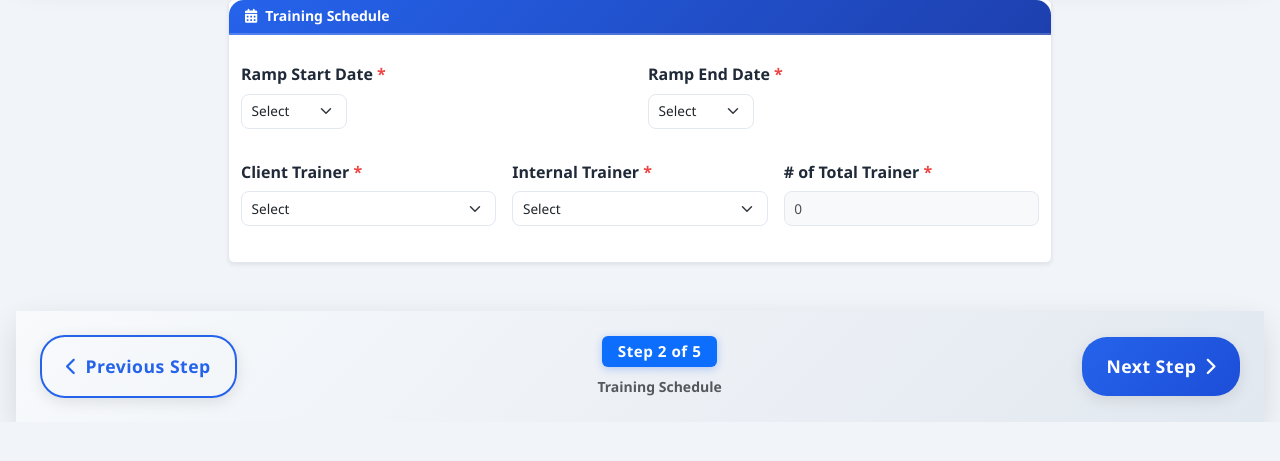
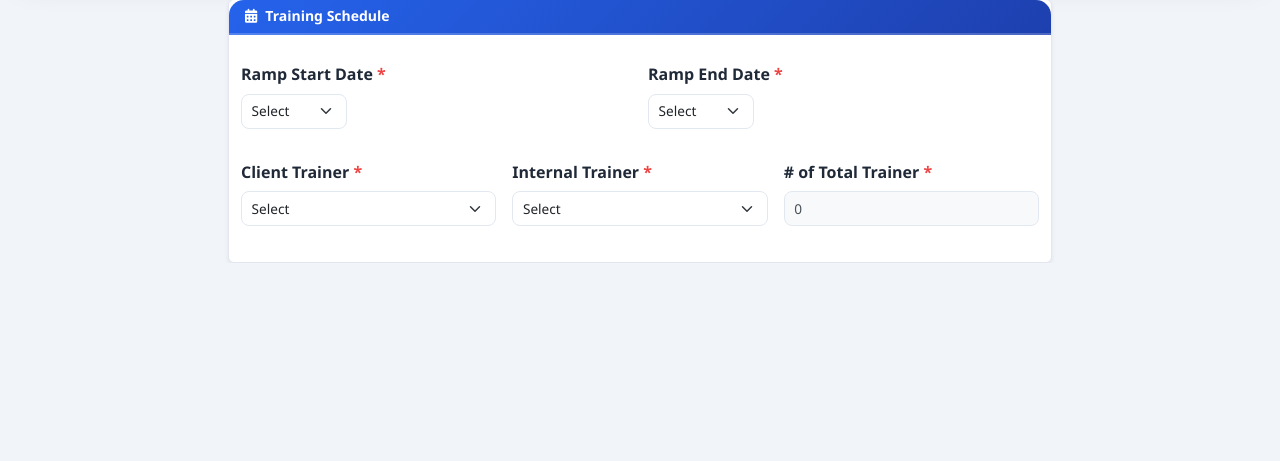
Before and after one commit to srikanth-vn81/Ramp-FormReviseddocker, a Flask app: page /ramp-form/step/2 in a window 1280 px wide. Shown: the part 143-604 px from the top of the page. Run offline with Flask 3, Linux system fonts and the light colour scheme.

Commit message:
Remove navigation controls from the form stepping interface
Removes the navigation control section (previous/next step buttons, step indicator) from the base step template, simplifying the form's user interface.

Replit-Commit-Author: Agent
Replit-Commit-Session-Id: 51c6753c-f79c-48db-9296-dc9696b1e227
Replit-Commit-Checkpoint-Type: full_checkpoint
Replit-Commit-Screenshot-Url: https://storage.googleapis.com/screenshot-production-us-central1/f8919e35-9627-440d-9d19-d1f1577be8db/51c6753c-f79c-48db-9296-dc9696b1e227/ASUgDkp

```diff
--- a/templates/base_step.html
+++ b/templates/base_step.html
@@ -123,45 +123,6 @@
 
                 {% block form_content %}{% endblock %}
 
-                <!-- Navigation Controls -->
-                <div class="row mt-5">
-                    <div class="col-12">
-                        <div class="card shadow-lg border-0 navigation-card">
-                            <div class="card-body bg-gradient-light p-4">
-                                <div class="d-flex justify-content-between align-items-center">
-                                    <div>
-                                        {% if not is_first_step %}
-                                            <button type="submit" name="action" value="previous" class="btn btn-outline-primary btn-lg px-4">
-                                                <i class="fas fa-chevron-left me-2"></i>Previous Step
-                                            </button>
-                                        {% endif %}
-                                    </div>
-                                    <div class="text-center px-3">
-                                        <div class="step-indicator">
-                                            <span class="badge bg-primary fs-6 px-3 py-2">
-                                                Step {{ current_step }} of 5
-                                            </span>
-                                            <div class="mt-2">
-                                                <small class="text-muted fw-semibold">{{ step_name }}</small>
-                                            </div>
-                                        </div>
-                                    </div>
-                                    <div>
-                                        {% if is_last_step %}
-                                            <a href="{{ url_for('ramp_form_submit') }}" class="btn btn-success btn-lg px-4">
-                                                <i class="fas fa-clipboard-check me-2"></i>Review & Submit
-                                            </a>
-                                        {% else %}
-                                            <button type="submit" name="action" value="next" class="btn btn-primary btn-lg px-4">
-                                                Next Step<i class="fas fa-chevron-right ms-2"></i>
-                                            </button>
-                                        {% endif %}
-                                    </div>
-                                </div>
-                            </div>
-                        </div>
-                    </div>
-                </div>
             </form>
         </div>
     </main>
```
Also changed, not shown: attached_assets/image_1757867098856.png (added), 1 other file.
